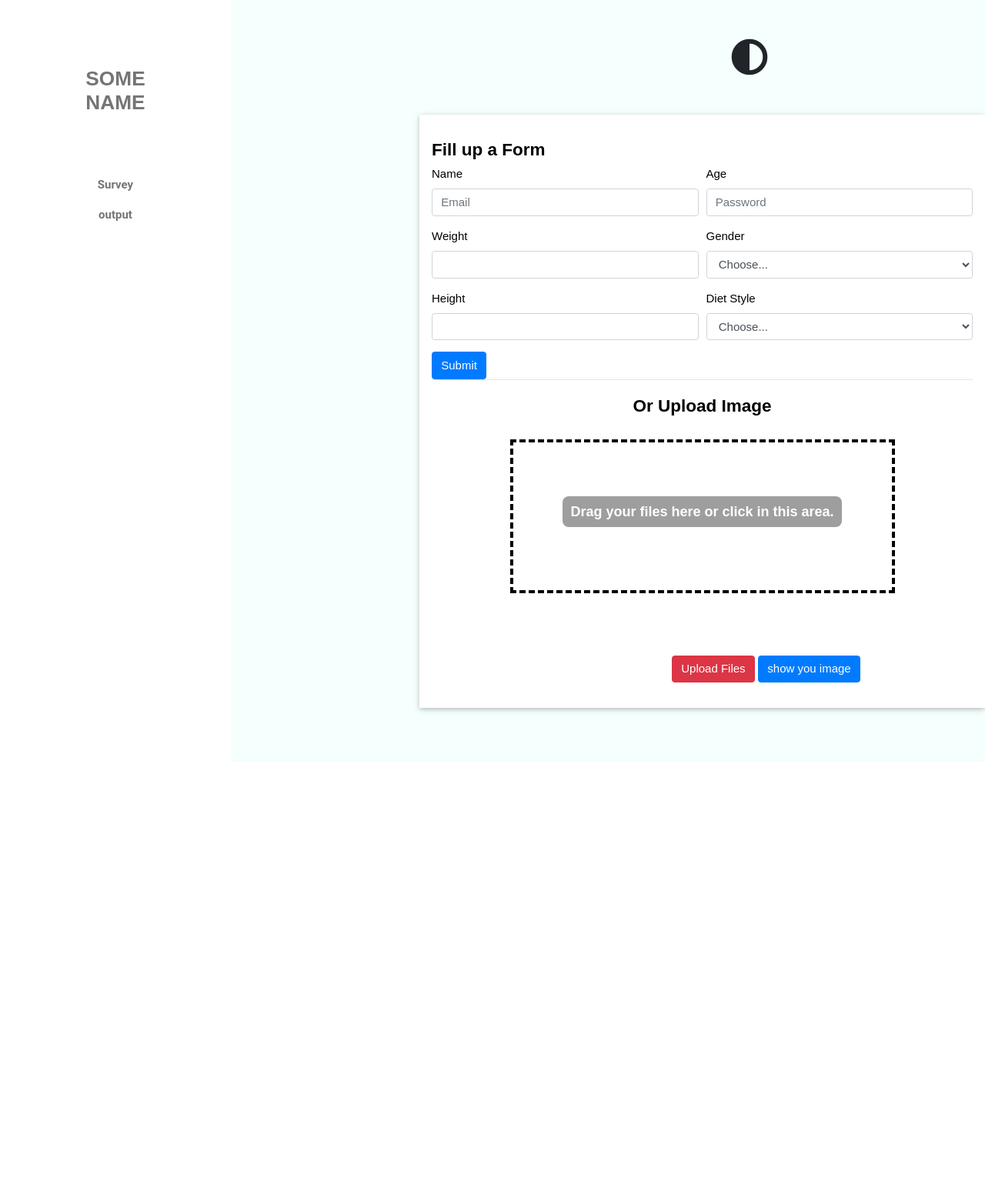
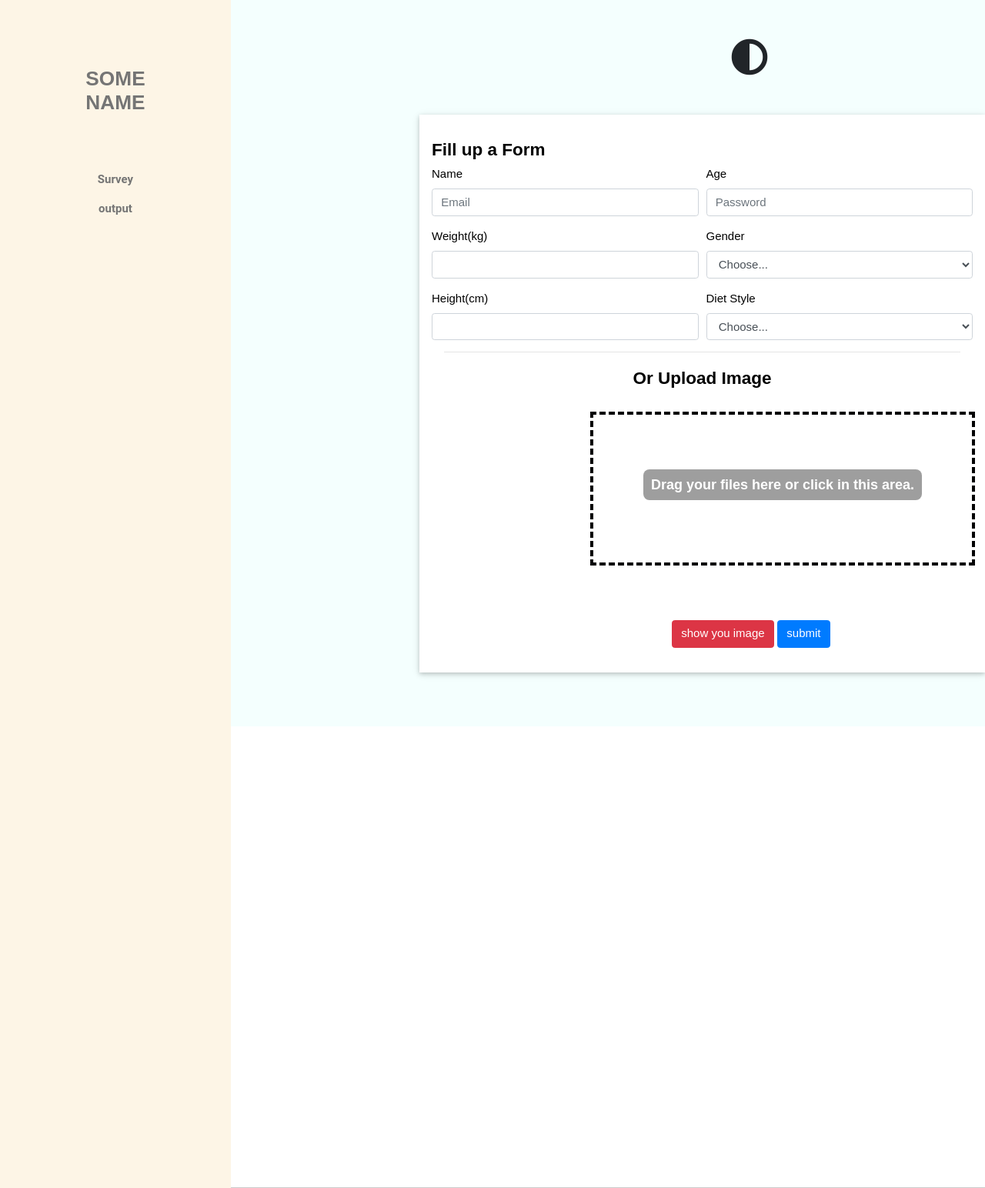
Before and after one commit to garyCC227/hackathon, a Flask app: page /main/ in a window 1280 px wide. Shown: the whole page at 77% size. Run offline with Flask 2, Linux system fonts and the light colour scheme; parts of the project's set-up code (start-up, migrations or seed data) failed here and were passed over; some libraries are stand-ins or nearby versions.

Commit message:
12343141

```diff
--- a/App/main/templates/main/temp.html
+++ b/App/main/templates/main/temp.html
@@ -15,7 +15,7 @@
       >
         <h4><b>Fill up a Form</b></h4>
         <div class="w3-row">
-          <form action="{{ url_for('main.submit_survey')}}" method="post" >
+          <form action="{{ url_for('main.submit_survey')}}" id="upload" method="post" enctype="multipart/form-data">
             <div class="form-row">
               <div class="form-group col-md-6">
                 <label for="inputEmail4">Name</label>
@@ -28,7 +28,7 @@
             </div>
             <div class="form-row">
                 <div class="form-group col-md-6">
-                  <label for="inputCity">Weight</label>
+                  <label for="inputCity">Weight(kg)</label>
                   <input type="number" name="weight" class="form-control" id="inputCity">
                 </div>
                 <div class="form-group col-md-6">
@@ -42,7 +42,7 @@
               </div>
             <div class="form-row">
               <div class="form-group col-md-6">
-                <label for="inputCity">Height</label>
+                <label for="inputCity">Height(cm)</label>
                 <input type="number" name="height" class="form-control" id="inputCity">
               </div>
               <div class="form-group col-md-6">
@@ -60,45 +60,41 @@
                 </select>
               </div>
             </div>
-            <button type="submit" class="btn btn-primary">Submit</button>
-          </form>
-        </div>
-
+              <div class="w3-row w3-container ">
                   <hr class="w3-content w3-row" style="margin-bottom: 20px">
                   <h4 class="w3-center"><b>Or Upload Image</b></h4>
                   <br>
-        <div class="w3-row w3-display-container" style="margin-top: 200px">
-
-          <div class="w3-row w3-container">
-            <form id="upload" class="w3-display-bottommiddle" method="post" action="{{ url_for('main.send_files') }}"
-              enctype="multipart/form-data" style="
+                  <div class="w3-container w3-center" style="
                                   width: 500px;
                                   height: 200px;
+                                  margin-left:190px;
                                   border: 4px dashed #010103;">
                     <div class="file-field">
                       <input onchange="onChange(this)" id="image" type="file" name="file" style="position: absolute;
                                       margin: 0;
                                       padding: 0;
                                     width: 100%;
-                              height: 100%;
+                                    height: 100px;
                                     outline: none;
                                     opacity: 0;" />
                       <p id="description" style="margin-top: 80px" class="ml-5 mr-5 w3-center "><b class="w3-grey w3-text-white w3-large w3-round-large" style="padding:10px;font-family: sans-serif">
                         Drag your files here or click in this area.</b>
                       </p>
                     </div>
+                  </div>
+              </div>
+              <!-- end of form -->
           </form>
         </div>
-          <!-- end of form -->
-      </div>
+    <!-- <div class="w3-row w3-display-container" style="margin-top: 200px">
+      </div> -->
       <div class="w3-row w3-container">
-          <div class="w3-container" style="margin-left:280px;z-index:100; margin-top:80px">
-            <button  class="btn btn-danger" type="submit" form="upload" value="submit">
-              Upload Files
+          <div class="w3-container" style="margin-left:280px;z-index:100; margin-top:70px">
+              <button type="button" class="btn btn-danger" data-toggle="modal" data-target="#exampleModal">
+                show you image
               </button>
-
-            <button type="button" class="btn btn-primary" data-toggle="modal" data-target="#exampleModal">
-              show you image
+              <button class="btn btn-primary" type="submit" form="upload" value="submit">
+                submit
             </button>
           </div>
       </div>
--- a/App/main/view.py
+++ b/App/main/view.py
@@ -66,22 +66,19 @@ def submit_survey():
 		diet = input.get('diet')
 		height = input.get('height')
 
-		print(name, age, weight, gender, diet, height)
-
-	return render_template('main/temp.html')
-
-
-@main_blueprint.route('/upload', methods=["POST"])
-def send_files():
-	if request.method == 'POST':
 		if 'file' in request.files:
 			f = request.files['file']
 			if f and allowed_file(f.filename):
 				filename = secure_filename(f.filename)
 				f.save(os.path.join(UPLOAD_FOLDER+'/',filename))
-			else:
-				return "bad"
-	return "successful_upload"
+
+		# image file image
+		fn = f.filename
+		print(fn)
+		# print(name, age, weight, gender, diet, height)
+
+	return render_template('main/temp.html')
+
 
 
 def allowed_file(filename):
--- a/App/templates/base.html
+++ b/App/templates/base.html
@@ -34,14 +34,16 @@
   <body style="background-color:#f4fffe">
     <!-- Sidebar/menu -->
     <nav
-      class="w3-sidebar w3-bar-block w3-white w3-animate-left w3-text-grey w3-collapse w3-top w3-center"
+      class="w3-sidebar w3-bar-block w3-sand w3-animate-left w3-text-grey w3-collapse w3-top w3-center"
       style="z-index:3;width:300px;font-weight:bold"
       id="mySidebar"
     >
       <br />
-      <h3 class="w3-padding-64 w3-center">
-        <b>SOME<br />NAME</b>
-      </h3>
+      <a href="/">
+        <h3 class="w3-padding-64 w3-center w3-text-grey w3-hover-opacity">
+          <b>SOME<br />NAME</b>
+        </h3>
+      </a>
       <a
         href="javascript:void(0)"
         onclick="w3_close()"
```
Lines whose indentation alone changed are shown as unchanged.
